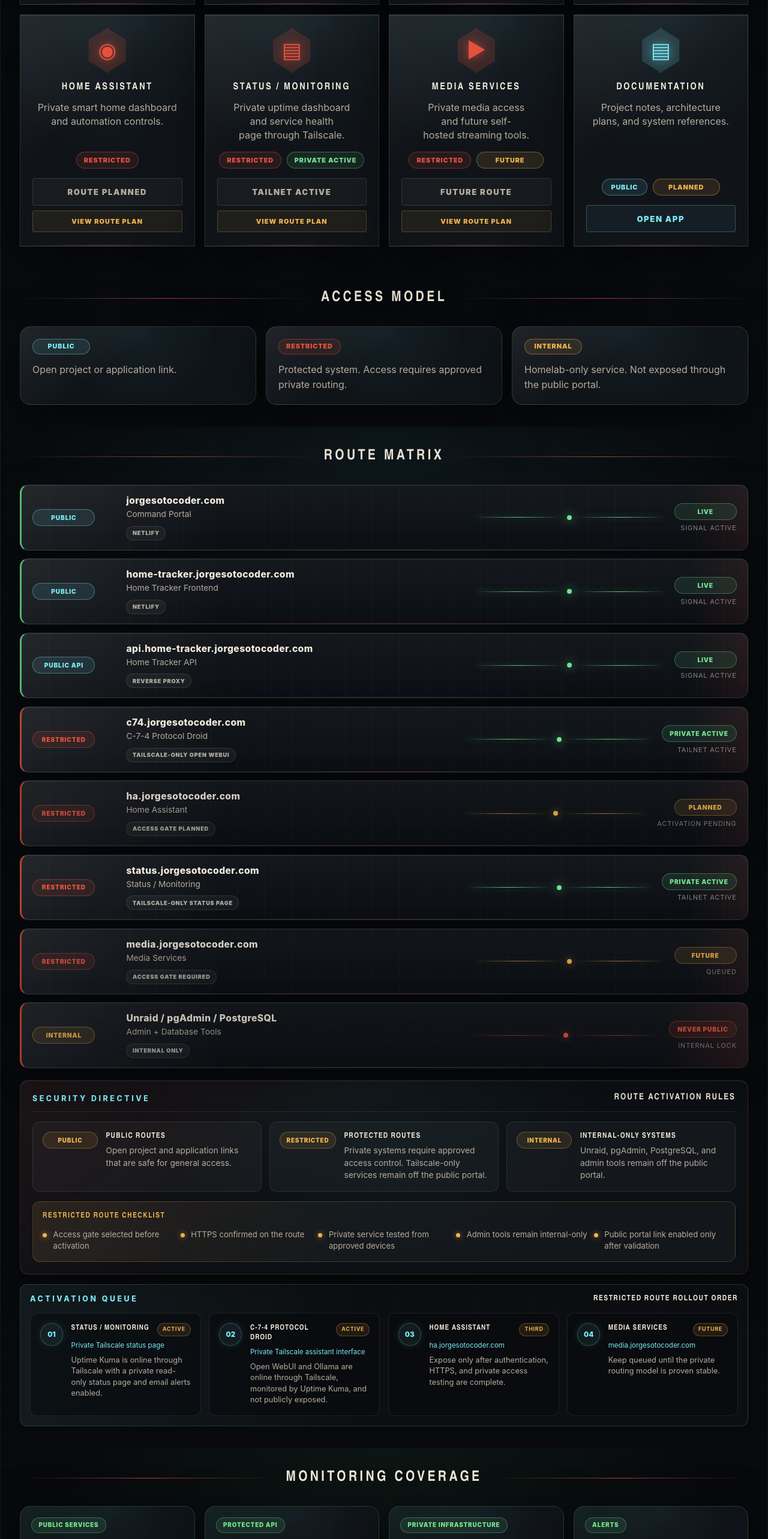
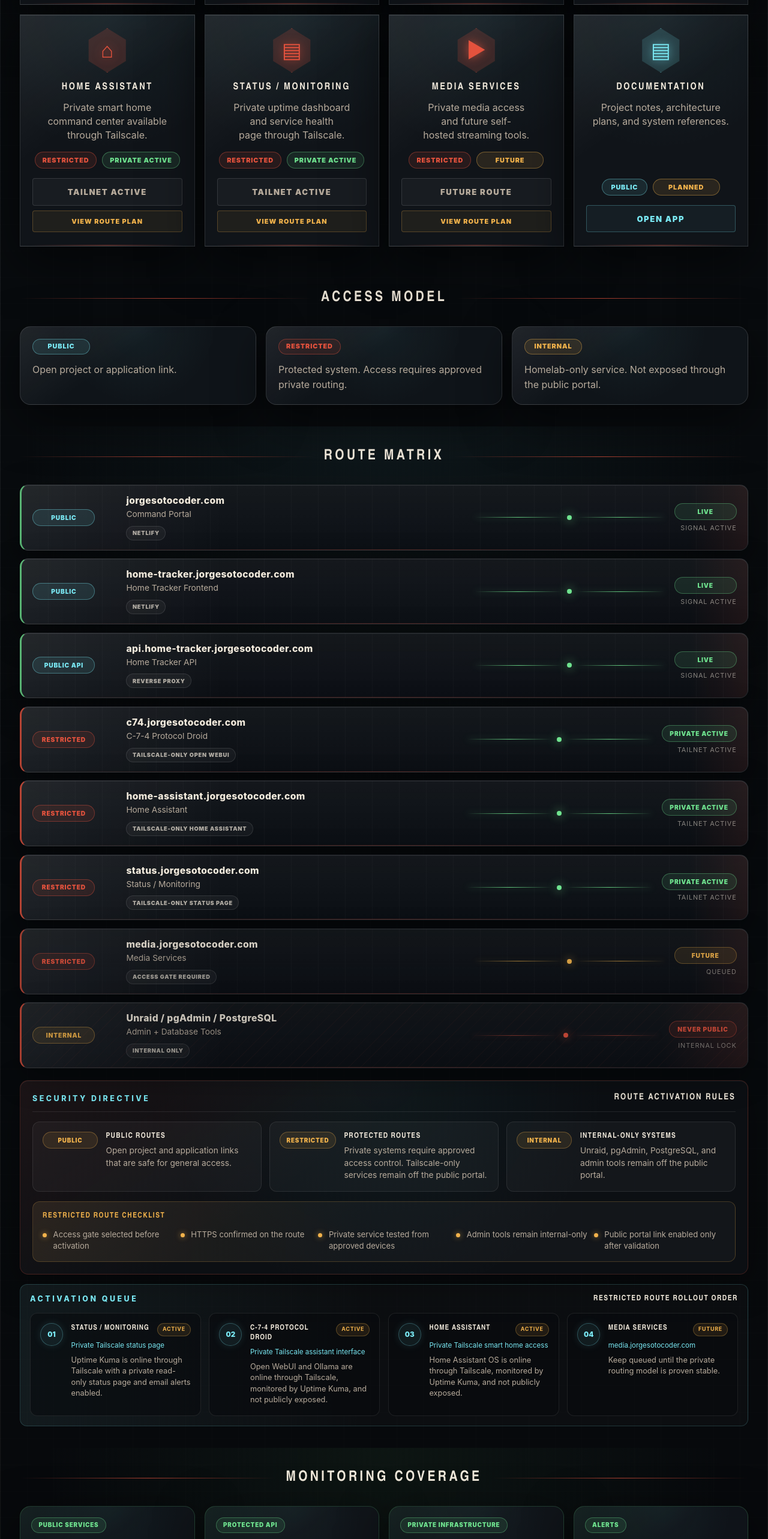
Before and after one commit to acurunner79/jorgesotocoder-portal, a React (Vite) app: page / in a window 1280 px wide. Shown: the part 2046-4612 px from the top of the page at 60% size. Built offline with nearby package versions, Linux system fonts and the light colour scheme.

Commit message:
Activate Home Assistant private route

```diff
--- a/src/App.jsx
+++ b/src/App.jsx
@@ -411,8 +411,8 @@ export default function App() {
           <StatusPanel
             icon="◆"
             title="Private Systems"
-            dots={["green", "green", "green", "red", "amber"]}
-            detail="Monitoring · Protocol Droid Active"
+            dots={["green", "green", "green", "green", "amber"]}
+            detail="Monitoring · Droid · Home Assistant Active"
           />
 
           <StatusPanel
--- a/src/data/apps.js
+++ b/src/data/apps.js
@@ -42,14 +42,14 @@ export const apps = [
   },
   {
     title: "Home Assistant",
-    description: "Private smart home dashboard and automation controls.",
-    icon: "◉",
+    description: "Private smart home command center available through Tailscale.",
+    icon: "⌂",
     iconImage: "",
-    tags: ["Restricted"],
-    lockedLabel: "Route Planned",
+    tags: ["Restricted", "Private Active"],
     statusType: "restricted",
-    url: "#",
+    url: "#routes",
     enabled: false,
+    lockedLabel: "Tailnet Active",
   },
 {
   title: "Status / Monitoring",
--- a/src/data/site.js
+++ b/src/data/site.js
@@ -122,11 +122,11 @@ export const routeMatrix = [
     method: "Tailscale-only Open WebUI",
   },
   {
-    domain: "ha.jorgesotocoder.com",
+    domain: "home-assistant.jorgesotocoder.com",
     service: "Home Assistant",
     access: "Restricted",
-    status: "Planned",
-    method: "Access Gate Planned",
+    status: "Private Active",
+    method: "Tailscale-only Home Assistant",
   },
   {
     domain: "status.jorgesotocoder.com",
@@ -188,7 +188,7 @@ export const monitoringCoverage = [
   },
   {
     label: "Private Infrastructure",
-    detail: "TheRock and Uptime Kuma are monitored through Tailscale-only access.",
+    detail: "TheRock, Uptime Kuma, C-7-4 Protocol Droid, and Home Assistant are monitored through private access.",
   },
   {
     label: "Alerts",
@@ -214,9 +214,9 @@ export const activationQueue = [
   {
     order: "03",
     title: "Home Assistant",
-    route: "ha.jorgesotocoder.com",
-    priority: "Third",
-    detail: "Expose only after authentication, HTTPS, and private access testing are complete.",
+    route: "Private Tailscale smart home access",
+    priority: "Active",
+    detail: "Home Assistant OS is online through Tailscale, monitored by Uptime Kuma, and not publicly exposed.",
   },
   {
     order: "04",
```
